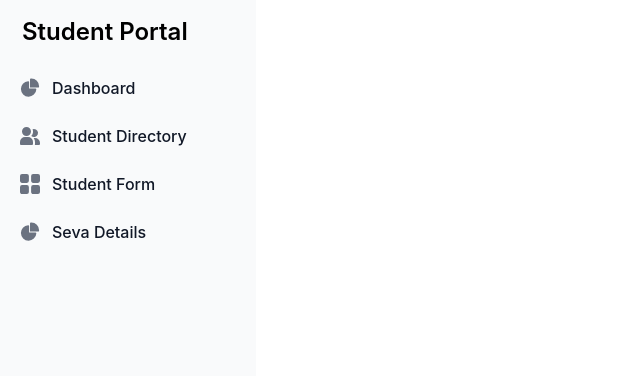
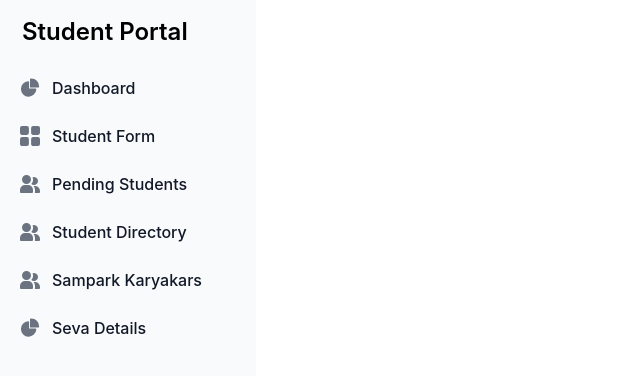
Before and after one commit to Vraj209/kwc-student-portal, a React (Vite) app in the folder Front-end/: page / in a window 1280 px wide. Shown: the top 376 px of the page, without its empty margins (0-640 px from the left). Built offline with nearby package versions, Linux system fonts and the light colour scheme.

Commit message:
User schema Updated

```diff
--- /dev/null
+++ b/Front-end/src/components/Pending_Students/Pending.jsx
@@ -0,0 +1,11 @@
+import React from 'react'
+
+function Pending() {
+  return (
+    <div>
+
+    </div>
+  )
+}
+
+export default Pending
--- a/Front-end/src/components/Sidebar/Sidebar.jsx
+++ b/Front-end/src/components/Sidebar/Sidebar.jsx
@@ -9,11 +9,10 @@
   return (
     <>
       <button
-       onClick={toggleSidebar}
-       aria-controls="logo-sidebar"
-       type="button"
-       className="inline-flex items-center p-2 mt-2 ms-3 text-sm text-gray-500 rounded-lg sm:hidden hover:bg-gray-100 focus:outline-none focus:ring-2 focus:ring-gray-200 dark:text-gray-400 dark:hover:bg-gray-700 dark:focus:ring-gray-600"
-
+        onClick={toggleSidebar}
+        aria-controls="logo-sidebar"
+        type="button"
+        className="inline-flex items-center p-2 mt-2 ms-3 text-sm text-gray-500 rounded-lg sm:hidden hover:bg-gray-100 focus:outline-none focus:ring-2 focus:ring-gray-200 dark:text-gray-400 dark:hover:bg-gray-700 dark:focus:ring-gray-600"
       >
         <span className="sr-only">Open sidebar</span>
         <svg
@@ -63,6 +62,44 @@
             </li>
             <li>
               <Link
+                to="/student-form"
+                className="flex items-center p-2 text-gray-900 rounded-lg dark:text-white hover:bg-gray-100 dark:hover:bg-gray-700 group"
+              >
+                <svg
+                  className="flex-shrink-0 w-5 h-5 text-gray-500 transition duration-75 dark:text-gray-400 group-hover:text-gray-900 dark:group-hover:text-white"
+                  aria-hidden="true"
+                  xmlns="http://www.w3.org/2000/svg"
+                  fill="currentColor"
+                  viewBox="0 0 18 18"
+                >
+                  <path d="M6.143 0H1.857A1.857 1.857 0 0 0 0 1.857v4.286C0 7.169.831 8 1.857 8h4.286A1.857 1.857 0 0 0 8 6.143V1.857A1.857 1.857 0 0 0 6.143 0Zm10 0h-4.286A1.857 1.857 0 0 0 10 1.857v4.286C10 7.169 10.831 8 11.857 8h4.286A1.857 1.857 0 0 0 18 6.143V1.857A1.857 1.857 0 0 0 16.143 0Zm-10 10H1.857A1.857 1.857 0 0 0 0 11.857v4.286C0 17.169.831 18 1.857 18h4.286A1.857 1.857 0 0 0 8 16.143v-4.286A1.857 1.857 0 0 0 6.143 10Zm10 0h-4.286A1.857 1.857 0 0 0 10 11.857v4.286c0 1.026.831 1.857 1.857 1.857h4.286A1.857 1.857 0 0 0 18 16.143v-4.286A1.857 1.857 0 0 0 16.143 10Z" />
+                </svg>
+                <span className="flex-1 ms-3 whitespace-nowrap">
+                  Student Form
+                </span>
+              </Link>
+            </li>
+            <li>
+              <Link
+                to="/pending-students"
+                className="flex items-center p-2 text-gray-900 rounded-lg dark:text-white hover:bg-gray-100 dark:hover:bg-gray-700 group"
+              >
+                <svg
+                  className="flex-shrink-0 w-5 h-5 text-gray-500 transition duration-75 dark:text-gray-400 group-hover:text-gray-900 dark:group-hover:text-white"
+                  aria-hidden="true"
+                  xmlns="http://www.w3.org/2000/svg"
+                  fill="currentColor"
+                  viewBox="0 0 20 18"
+                >
+                  <path d="M14 2a3.963 3.963 0 0 0-1.4.267 6.439 6.439 0 0 1-1.331 6.638A4 4 0 1 0 14 2Zm1 9h-1.264A6.957 6.957 0 0 1 15 15v2a2.97 2.97 0 0 1-.184 1H19a1 1 0 0 0 1-1v-1a5.006 5.006 0 0 0-5-5ZM6.5 9a4.5 4.5 0 1 0 0-9 4.5 4.5 0 0 0 0 9ZM8 10H5a5.006 5.006 0 0 0-5 5v2a1 1 0 0 0 1 1h11a1 1 0 0 0 1-1v-2a5.006 5.006 0 0 0-5-5Z" />
+                </svg>
+                <span className="flex-1 ms-3 whitespace-nowrap">
+                  Pending Students
+                </span>
+              </Link>
+            </li>
+            <li>
+              <Link
                 to="/student-directory"
                 className="flex items-center p-2 text-gray-900 rounded-lg dark:text-white hover:bg-gray-100 dark:hover:bg-gray-700 group"
               >
@@ -80,9 +117,11 @@
                 </span>
               </Link>
             </li>
+
+
             <li>
               <Link
-                to="/student-form"
+                to="/sampark-karyakars"
                 className="flex items-center p-2 text-gray-900 rounded-lg dark:text-white hover:bg-gray-100 dark:hover:bg-gray-700 group"
               >
                 <svg
@@ -90,15 +129,17 @@
                   aria-hidden="true"
                   xmlns="http://www.w3.org/2000/svg"
                   fill="currentColor"
-                  viewBox="0 0 18 18"
+                  viewBox="0 0 20 18"
                 >
-                  <path d="M6.143 0H1.857A1.857 1.857 0 0 0 0 1.857v4.286C0 7.169.831 8 1.857 8h4.286A1.857 1.857 0 0 0 8 6.143V1.857A1.857 1.857 0 0 0 6.143 0Zm10 0h-4.286A1.857 1.857 0 0 0 10 1.857v4.286C10 7.169 10.831 8 11.857 8h4.286A1.857 1.857 0 0 0 18 6.143V1.857A1.857 1.857 0 0 0 16.143 0Zm-10 10H1.857A1.857 1.857 0 0 0 0 11.857v4.286C0 17.169.831 18 1.857 18h4.286A1.857 1.857 0 0 0 8 16.143v-4.286A1.857 1.857 0 0 0 6.143 10Zm10 0h-4.286A1.857 1.857 0 0 0 10 11.857v4.286c0 1.026.831 1.857 1.857 1.857h4.286A1.857 1.857 0 0 0 18 16.143v-4.286A1.857 1.857 0 0 0 16.143 10Z" />
+                  <path d="M14 2a3.963 3.963 0 0 0-1.4.267 6.439 6.439 0 0 1-1.331 6.638A4 4 0 1 0 14 2Zm1 9h-1.264A6.957 6.957 0 0 1 15 15v2a2.97 2.97 0 0 1-.184 1H19a1 1 0 0 0 1-1v-1a5.006 5.006 0 0 0-5-5ZM6.5 9a4.5 4.5 0 1 0 0-9 4.5 4.5 0 0 0 0 9ZM8 10H5a5.006 5.006 0 0 0-5 5v2a1 1 0 0 0 1 1h11a1 1 0 0 0 1-1v-2a5.006 5.006 0 0 0-5-5Z" />
                 </svg>
                 <span className="flex-1 ms-3 whitespace-nowrap">
-                  Student Form
+                  Sampark Karyakars
                 </span>
               </Link>
             </li>
+
+
             <li>
               <Link
                 to="/sevaPage"
--- a/Front-end/src/components/index.js
+++ b/Front-end/src/components/index.js
@@ -13,7 +13,7 @@
 import FemaleStudent from "./Dashboard/FemaleStudent";
 import Satsangi from "./Dashboard/Satsangi";
 import MisStudent from "./Dashboard/MisStudent";
-
+import Pending from "./Pending_Students/Pending";
 export {
   Footer,
   Navbar,
@@ -30,4 +30,5 @@
   FemaleStudent,
   Satsangi,
   MisStudent,
+  Pending,
 };
--- /dev/null
+++ b/Front-end/src/pages/PendingStudents.jsx
@@ -0,0 +1,11 @@
+import React from 'react'
+
+function PendingStudents() {
+  return (
+    <div>
+      This is a Pending Student Pages
+    </div>
+  )
+}
+
+export default PendingStudents
--- /dev/null
+++ b/Front-end/src/pages/SamparkPage.jsx
@@ -0,0 +1,11 @@
+import React from 'react'
+
+function SamparkPage() {
+  return (
+    <div>
+      This is Sampark Karyaker Page
+    </div>
+  )
+}
+
+export default SamparkPage
```
Also changed, not shown: Front-end/src/main.jsx (+6 -1 lines), 1 other file (tests, documents, lock files or other folders).
